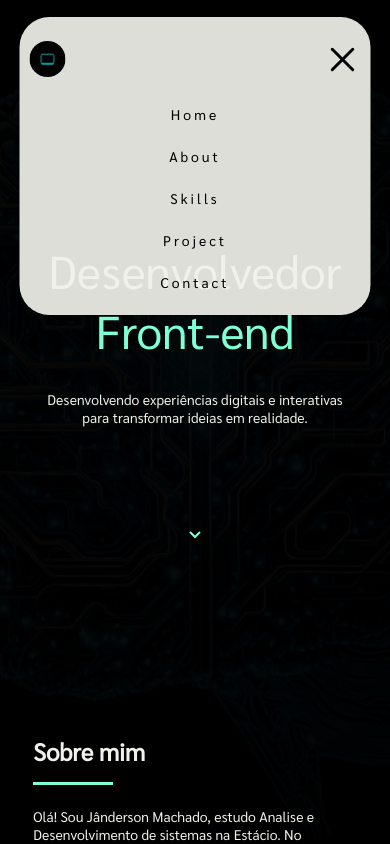
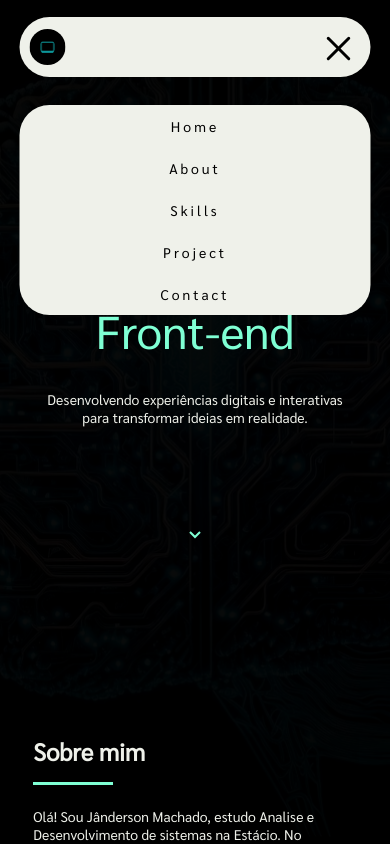
Before and after one commit to jotaMch/Portfolio_Jm, a React (Vite) app: page / in a window 390 px wide. Both pictures are taken after a click on the button 342 px from the left and 59 px from the top of the page. Shown: the top 844 px of the page. Built offline with nearby package versions, Linux system fonts and the light colour scheme.

Commit message:
new color in header

```diff
--- a/src/components/Header.jsx
+++ b/src/components/Header.jsx
@@ -28,13 +28,15 @@ const handleMenuItemClick = () => {
 return (
 <div>
 <header>
-        <img src={Logo} alt="logo jm" />
+        <div className="whitee">
+            <img src={Logo} alt="logo jm" />
+        </div>
         <BurguerCode toggleNav={toggleNav} isActive={isVisible} />
 
         < nav>
             <ul
             className={`nav-list ${isVisible ? 'visible' : ''}`}
-            style={{ maxHeight: isVisible ? '500px' : '0', opacity: isVisible ? 1 : 0 }}
+            style={{ maxHeight: isVisible ? '500px' : '0', opacity: isVisible ? 1 : 0, backgroundColor: "#EFF1EA", borderRadius: 30 }}
             >
                 <li data-text="Home" onClick={() => {handleMenuItemClick(); scrollToSection('home')}}>
                     <span className="actual-text">Home</span>
--- a/src/styles/burguer.css
+++ b/src/styles/burguer.css
@@ -62,8 +62,8 @@ ul.nav-list.visible {
         background-color: transparent;
         border: none;
         position: absolute;
-        right: 12px;
-        top: 28px;
+        right: 16px;
+        top: 17px;
         display: block;
     }
 
--- a/src/styles/footer.css
+++ b/src/styles/footer.css
@@ -101,7 +101,6 @@ footer > ul:nth-child(1) {
     form {
         width: 80%;
         margin: 0 auto;
-        background-color: red;
     }
 }
 
--- a/src/styles/main.css
+++ b/src/styles/main.css
@@ -54,7 +54,7 @@ header {
   background-color: #eff1eaeb;
   backdrop-filter: blur(80%); /* Aplicando o blur no fundo */
   margin: 0 auto ;
-  padding: 10px 14px;
+  padding: 0px 14px 0 0;
   position: fixed;
   top: 2%;
   left: 50%;
@@ -62,13 +62,34 @@ header {
   border-radius: 30px;
   max-width: 1100px;
   width: 100%;
+  height: 60px;
   z-index: 80;
+  background-color: #050505;
+}
+
+.whitee {
+  background-color: #EFF1EA;
+  width: 50%;
+  height: 100%;
+  border-radius: 30px;
+  display: flex;
+  align-items: center;
 }
 
 header img {
   padding: 10px;
+  margin: 2px 10px;
   background-color: #000000;
   border-radius: 100%;
+}
+
+ul.telaG {
+  background-color: #000000;
+  height: 100%;
+}
+
+ul.telaG li {
+  color: #EFF1EA;
 }
 
 header li {
@@ -436,11 +457,22 @@ header li:hover .front-text {
     translate: -50%;
   }
 
+
+  .whitee {
+    background-color: #EFF1EA;
+    width: 100%;
+    height: 100%;
+    border-radius: 30px;
+    display: flex;
+    align-items: center;
+  }
+
   header img {
-    position: absolute;
-    left: 0%;
-    margin: 24px 10px;
-  }
+    padding: 10px;
+    background-color: #000000;
+    border-radius: 100%;
+      margin: 24px 10px;
+    }
 
   header nav {
     padding-bottom: 0;
@@ -449,11 +481,13 @@ header li:hover .front-text {
 
   header ul {
     padding: 22px 0;
-    margin-top: 88px;
+    margin: 28px 0;
   }
 
   header li {
-    display: block;
+    display: flex;
+    justify-content: center;
+    align-items: center;
     height: 42px;
     text-align: center;
   }
```
